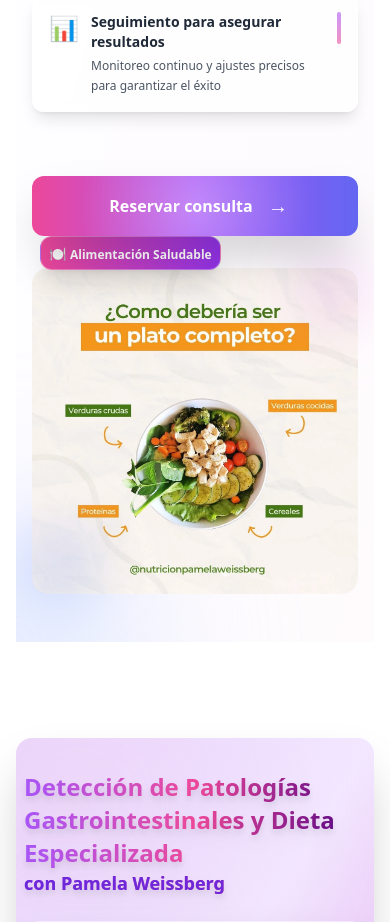
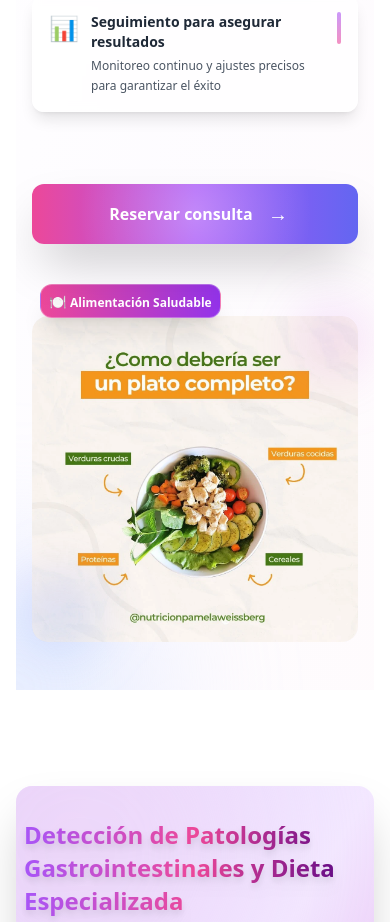
Before and after one commit to 31pablo05/NutricionistaPamelaWeissberg, a React (Vite) app: page / in a window 390 px wide. Shown: the part 2060-2982 px from the top of the page. Built offline with nearby package versions, Linux system fonts and the light colour scheme; grey boxes are pictures that could not be loaded.

Commit message:
ajsute de margen entre bOTON Y BADAGE

```diff
--- a/src/components/home/SectionFood.jsx
+++ b/src/components/home/SectionFood.jsx
@@ -401,7 +401,7 @@ const SectionFoodNutritionist = () => {
 
             {/* Call to action button ultra-mejorado */}
             <motion.div
-              className="pt-10 sm:pt-8 lg:pt-12"
+              className="pt-12 sm:pt-8 lg:pt-12"
               variants={animationVariants.item}
               /*
                 En mobile (pantallas pequeñas), aumentamos el padding-top para dar más espacio
@@ -473,6 +473,8 @@ const SectionFoodNutritionist = () => {
                   transition={shouldReduceMotion ? {} : { duration: 1.5, repeat: Infinity }}
                 />
               </motion.button>
+              {/* Espacio extra solo en mobile debajo del botón */}
+              <div className="block sm:hidden" style={{ height: '2.5rem' }}></div>
             </motion.div>
           </motion.div>
         </div>
```
